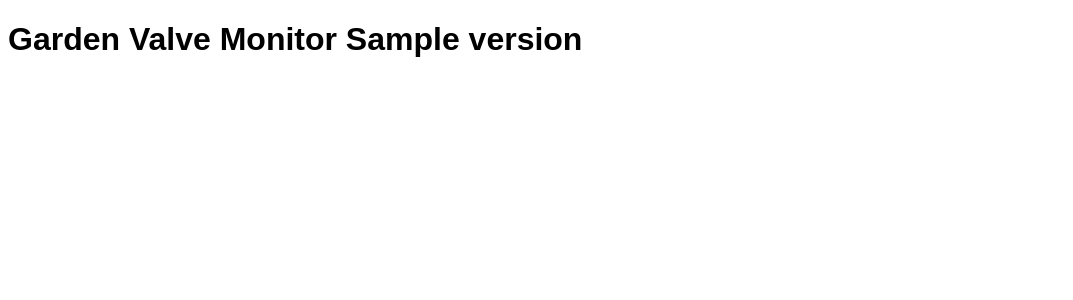
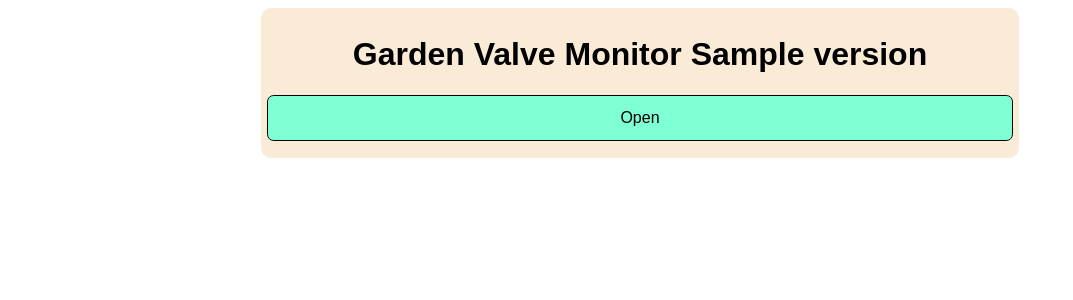
Before and after one commit to achkoe/homecontrol, a Flask app: template shelly/templates/index.html in a window 1280 px wide. Shown: the top 300 px of the page, without its empty margins (0-1073 px from the left). Run offline with Flask 3, Linux system fonts and the light colour scheme; the template is opened without the code that fills it: most values are stand-ins (such as "Sample title", 1, 10 or a date in 2020); data that the repository does not hold is empty.

Commit message:
saved work

```diff
--- a/gardenvalve/server.py
+++ b/gardenvalve/server.py
@@ -9,7 +9,8 @@ import queue
 import logging
 from collections import deque
 from flask import Flask, render_template, request
-from common import LOGGER, CONFIGURATION_NAME
+from base import LOGGER, CONFIGURATION_NAME, LOGGING_NAME, VERSION
+from controller import setup, run
 
 APP = Flask(__name__)
 
@@ -20,17 +21,17 @@ def index():
 
 @APP.route("/get")
 def get():
-    global INQUEUE, OUTQUEUE
-    rval = {"status": "ok"}
-    INQUEUE.put("get")
-    try:
-        response = OUTQUEUE.get(block=False)
-        print(f"response -> {response}")
-        rval.update({"history": response})
-    except queue.Empty:
-        rval["status"] = "error"
+    with pathlib.Path(__file__).parent.joinpath(LOGGING_NAME).open("r") as fh:
+        valve_log = json.load(fh)
+    return valve_log
 
-    return rval
+@APP.route("/set", methods=("POST", ))
+def set():
+    state = request.get_json()
+    LOGGER.info(f"state -> {state}")
+    configuration = setup()
+    run(configuration, "enable" if state["state"] == "false" else "disable")
+    return state
 
 
 if __name__ == "__main__":
--- /dev/null
+++ b/gardenvalve/static/css/style.css
@@ -0,0 +1,62 @@
+* {
+    font-family: sans-serif;
+}
+
+.center {
+    text-align: center;
+}
+
+.left {
+    text-align: left;
+}
+
+#main {
+    text-align: center;
+    background-color: antiquewhite;
+    padding: 5pt;
+    border-radius: 10px;
+    margin-left: 20%;
+    margin-right: 20%;
+}
+
+button {
+    background-color: aquamarine;
+    padding: 10pt;
+    margin-bottom: 10px;
+    font-size: 16px;
+    border: solid 1pt black;
+    border-radius: 5pt;
+    width: 100%;
+    justify-content: center; /* Center horizontally */
+    align-items: center; /* Center vertically */
+    cursor: pointer; /* Pointer cursor on hover */
+}
+
+table {
+    border-collapse: collapse;
+    border: 1px solid #333;
+    width: 100%;
+}
+
+th, td {
+    text-align: left;
+    padding: 2pt 10pt;
+}
+
+th {
+    border-bottom: 1pt solid #333;
+}
+
+.error {
+    background-color: deeppink;
+
+}
+
+.yes {
+    background-color: green;
+}
+
+.no {
+    background-color: red;
+    color: white;
+}
--- a/gardenvalve/static/js/script.js
+++ b/gardenvalve/static/js/script.js
@@ -1,4 +1,86 @@
-var eValve, eHistory;
+var eValveButton, eHistory;
+
+
+function createElementWithAttributes(name, attributes=Object()) {
+    let element = document.createElement(name);
+    for (const key in attributes) {
+        element.setAttribute(key, attributes[key]);
+    }
+    return element;
+}
+
+function populateHistory(data) {
+    map = {"time": "Time", "close": "Closed", "rain_mm": "Rain/mm", "status": "Status"}
+    eHistory.innerHTML = "";
+    let tr = createElementWithAttributes("tr");
+    for (const key in map) {
+        let th = createElementWithAttributes("th");
+        th.classList.add("center");
+        th.innerText = map[key];
+        if (key === "time") {
+            th.classList.add("left");
+        }
+        tr.append(th);
+    }
+    eHistory.append(tr);
+    for (const item of data) {
+        let tr = createElementWithAttributes("tr");
+        eHistory.append(tr);
+        for (const key in map) {
+            let td = createElementWithAttributes("td");
+            if (key === "close") {
+                td.innerText = item[key] ? "yes" : "no";
+                td.classList.add(item[key] ? "yes" : "no");
+                td.classList.add("center");
+            } else if (key === "rain_mm") {
+                td.innerText = Number.parseFloat(item[key]).toFixed(2);
+                td.classList.add("center");
+            } else if (key == "status") {
+                td.innerText = item[key] == 200 ? "ok" : "error";
+                td.classList.add("center");
+                if (item[key] != 200) {
+                    tr.classList.add("error");
+                }
+            } else if (key == "time") {
+                td.classList.add("left");
+                td.innerText = item[key];
+            } else {
+                td.innerText = item[key];
+                td.classList.add("center");
+            }
+            tr.append(td);
+        }
+    }
+    for (const item of data) {
+        eValveButton.innerText = item["close"] ? "Press to open" : "Press to close";
+        eValveButton.value = item["close"];
+        break;
+    }
+}
+
+function press() {
+    console.log("press");
+    const url = "/set";
+    const state = {"state": eValveButton.value};
+    console.log("press ", url, state);
+    fetch(url, {
+        method: 'POST',
+        headers: {
+            'Content-Type': 'application/json',
+        },
+        body: JSON.stringify(state),
+    }).then(response => {
+        if (!response.ok) {
+            console.error('Error sending state to server');
+        } else {
+            console.log("SUCCESS");
+        }
+    }).catch(error => {
+        console.error('Error sending state to server:', error);
+    });
+}
+
+
 
 function getStatus() {
     url = "/get"
@@ -11,22 +93,7 @@ function getStatus() {
         })
         .then(data => {
             console.log('data:', data);
-            eValve.classList.remove("off");
-            eValve.classList.remove("on");
-            eValve.classList.remove("error");
-            if (data.status == "ok") {
-                eValve.innerText = data.history[0].switch ? "on" : "off";
-                eValve.classList.add(data.history[0].switch ? "on" : "off");
-            } else {
-                eValve.innerText = data.status
-                eValve.classList.add("error");
-            }
-            let text = new Array();
-            data.history.forEach((value) => {
-                console.log(value);
-                text.push(`${value.switch} | ${value.time}`);
-            });
-            eHistory.innerText = text.join("<br/>");
+            populateHistory(data);
         })
         .catch(error => {
             console.error('There has been a problem with your fetch operation:', error);
@@ -35,8 +102,9 @@ function getStatus() {
 
 window.onload = (event) => {
     console.log("onload");
-    eValve = document.getElementById("valve");
+    eValveButton = document.getElementById("valve");
     eHistory = document.getElementById("history");
     // Set the interval to call the function every 2 seconds (2000 milliseconds)
+    getStatus();
     setInterval(getStatus, 2000);
 }
--- a/gardenvalve/templates/index.html
+++ b/gardenvalve/templates/index.html
@@ -9,9 +9,14 @@
 
     <body>
     <script src="{{ url_for('static', filename='js/script.js') }}"></script>
-    <h1>Garden Valve Monitor {{version}}</h1>
-    <div id="valve"></div>
-    <div><p id="history"></p></div>
+    <div id="main">
+        <h1>Garden Valve Monitor {{version}}</h1>
+        <button id="valve" onclick="press()">Open</button>
+        <div>
+            <table id="history">
+            </table>
+        </div>
+    </div>
 
 </body>
 
```
